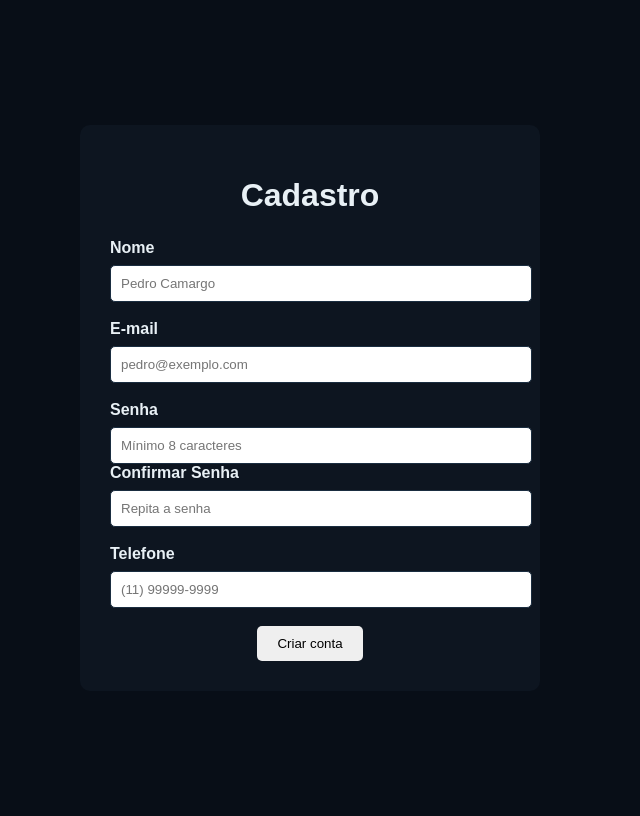
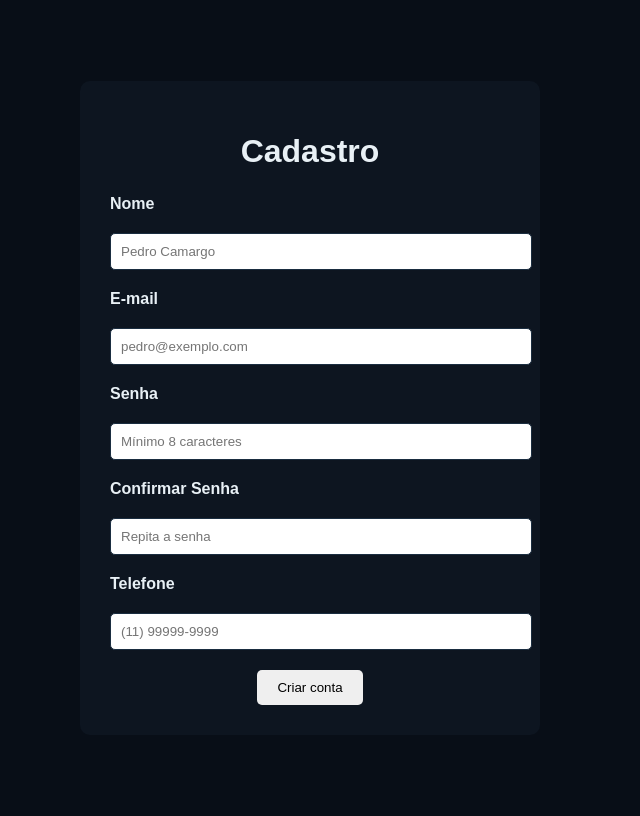
Before and after one commit to heitosena/site-argus, a Django app: page /cadastro/ in a window 1280 px wide. Shown: the whole page, without its empty margins (330-970 px from the left). Run offline with Django 5.2, Linux system fonts and the light colour scheme.

Commit message:
corrigindo espaçamento css

```diff
--- a/siteargus/static/styles/cadastro.css
+++ b/siteargus/static/styles/cadastro.css
@@ -24,7 +24,7 @@ body {
 
 .formulario label {
     display: block;
-    margin-bottom: 8px;
+    margin-bottom: 20px;
     font-weight: bold;
     color: #e8f0f5;
 }
@@ -33,6 +33,7 @@ body {
     width: 100%;
     padding: 10px;
     border: 1px solid #1a2d40;
+    margin-bottom: 20px;
     border-radius: 5px;
 }
 
```
Also changed, not shown: siteargus/templates/usuarios/cadastro.html (+4 -4 lines).
